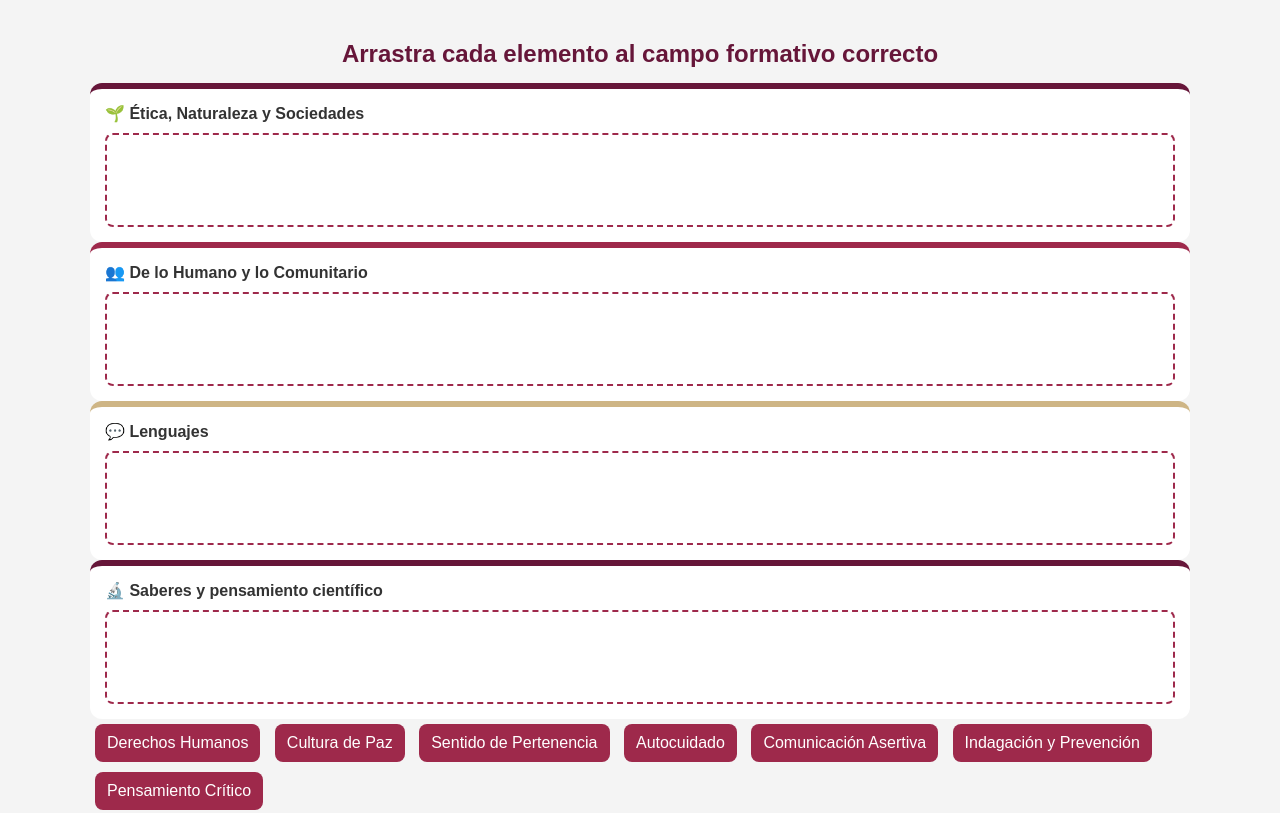
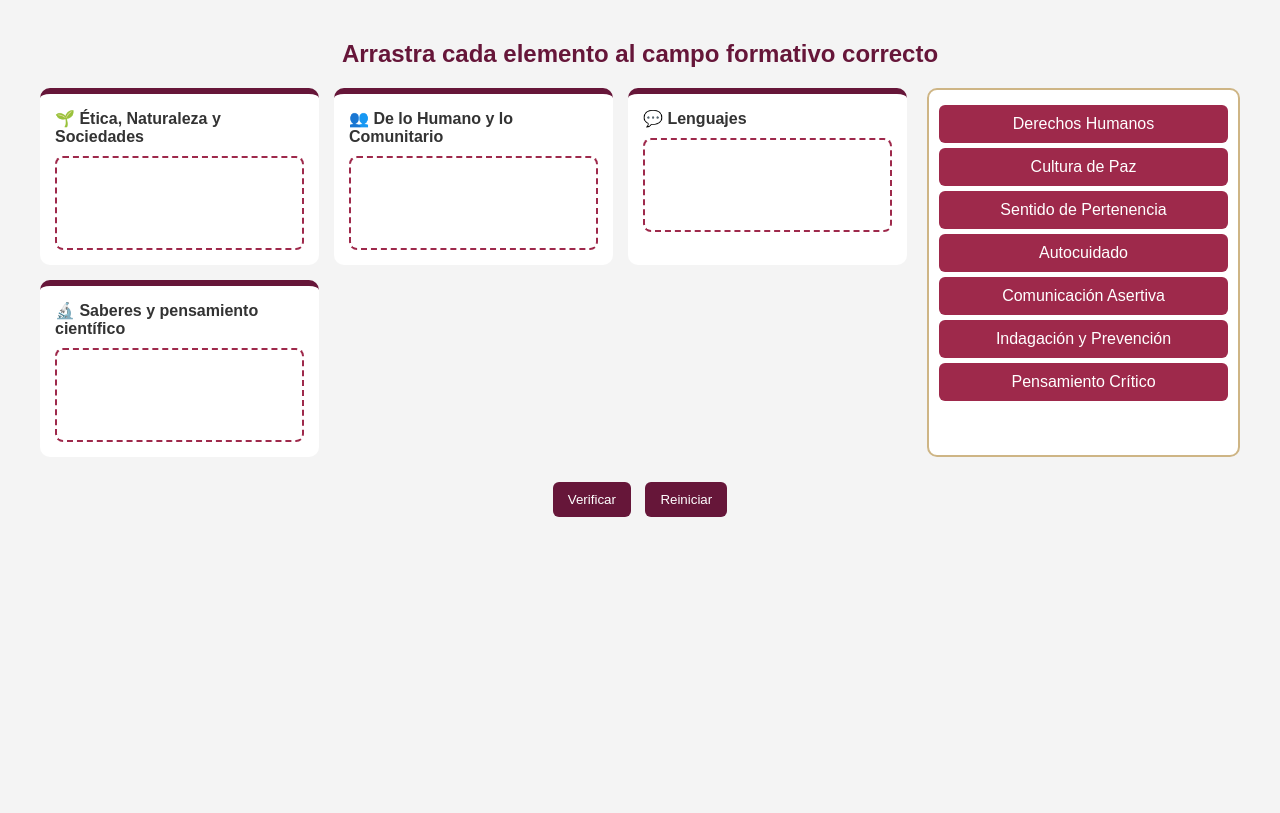
Before and after one commit to juliocperezr/Actividad-Ejes, a plain HTML site: page index.html in a window 1280 px wide. Shown: the top 813 px of the page. Drawn offline with Linux system fonts and the light colour scheme; files that its build step writes are made by us from their sources; files whose address does not match are found by name.

Commit message:
styles.css

```diff
--- a/styles.css
+++ b/styles.css
@@ -7,37 +7,35 @@ body{
 }
 
 .container{
-  max-width:1100px;
+  max-width:1200px;
   margin:auto;
 }
 
 h2{
   text-align:center;
   color:#661639;
-  margin-bottom:15px;
 }
 
-/* COLUMNAS */
-.columns{
+/* LAYOUT */
+.main{
   display:flex;
   gap:20px;
-  flex-wrap:wrap;
 }
 
 /* CAMPOS */
+.fields{
+  flex:3;
+  display:grid;
+  grid-template-columns:repeat(auto-fit,minmax(250px,1fr));
+  gap:15px;
+}
+
 .field{
-  flex:1;
-  min-width:250px;
   background:#fff;
   padding:15px;
-  border-radius:12px;
+  border-radius:10px;
   border-top:6px solid #661639;
 }
-
-/* VARIACIÓN DE COLOR */
-.field:nth-child(2){border-top-color:#9e294b;}
-.field:nth-child(3){border-top-color:#ceb585;}
-.field:nth-child(4){border-top-color:#661639;}
 
 /* DROP */
 .dropzone{
@@ -46,52 +44,76 @@ h2{
   border-radius:8px;
   padding:10px;
   margin-top:10px;
-  transition:0.3s;
+}
+
+/* BANCO */
+.bank{
+  flex:1;
+  background:#fff;
+  padding:10px;
+  border-radius:10px;
+  border:2px solid #ceb585;
 }
 
 /* ITEMS */
-.items{
-  margin-top:25px;
+.item{
+  background:#9e294b;
+  color:#fff;
+  padding:10px;
+  margin:5px 0;
+  border-radius:6px;
+  cursor:grab;
   text-align:center;
 }
 
-.item{
-  display:inline-block;
-  background:#9e294b;
-  color:#fff;
-  padding:10px 12px;
-  border-radius:8px;
-  margin:5px;
-  cursor:grab;
+/* BOTONES */
+.actions{
+  text-align:center;
+  margin-top:20px;
 }
 
-.item:hover{
+button{
+  margin:5px;
+  padding:10px 15px;
   background:#661639;
+  color:#fff;
+  border:none;
+  border-radius:6px;
+  cursor:pointer;
 }
 
-/* RESULTADOS */
+/* MENSAJE */
+#message{
+  text-align:center;
+  font-weight:bold;
+  margin-top:15px;
+}
+
+/* RESULTADO */
 .correct{
-  border:2px solid #28a745 !important;
-  background:#eaf7ed;
+  border:2px solid green !important;
 }
 
 .incorrect{
-  border:2px solid #dc3545 !important;
-  background:#fdeaea;
+  border:2px solid red !important;
 }
 
-/* BOTON */
-button{
-  display:block;
-  margin:20px auto;
-  padding:10px 20px;
-  background:#661639;
-  color:#fff;
-  border:none;
-  border-radius:8px;
-  cursor:pointer;
+/* RESPONSIVE */
+@media (max-width:768px){
+
+  .main{
+    flex-direction:row;
+  }
+
+  .fields{
+    flex:2;
+  }
+
+  .bank{
+    flex:1;
+    position:sticky;
+    top:10px;
+    height:fit-content;
+  }
+
 }
-
-button:hover{
-  background:#9e294b;
-}
```
